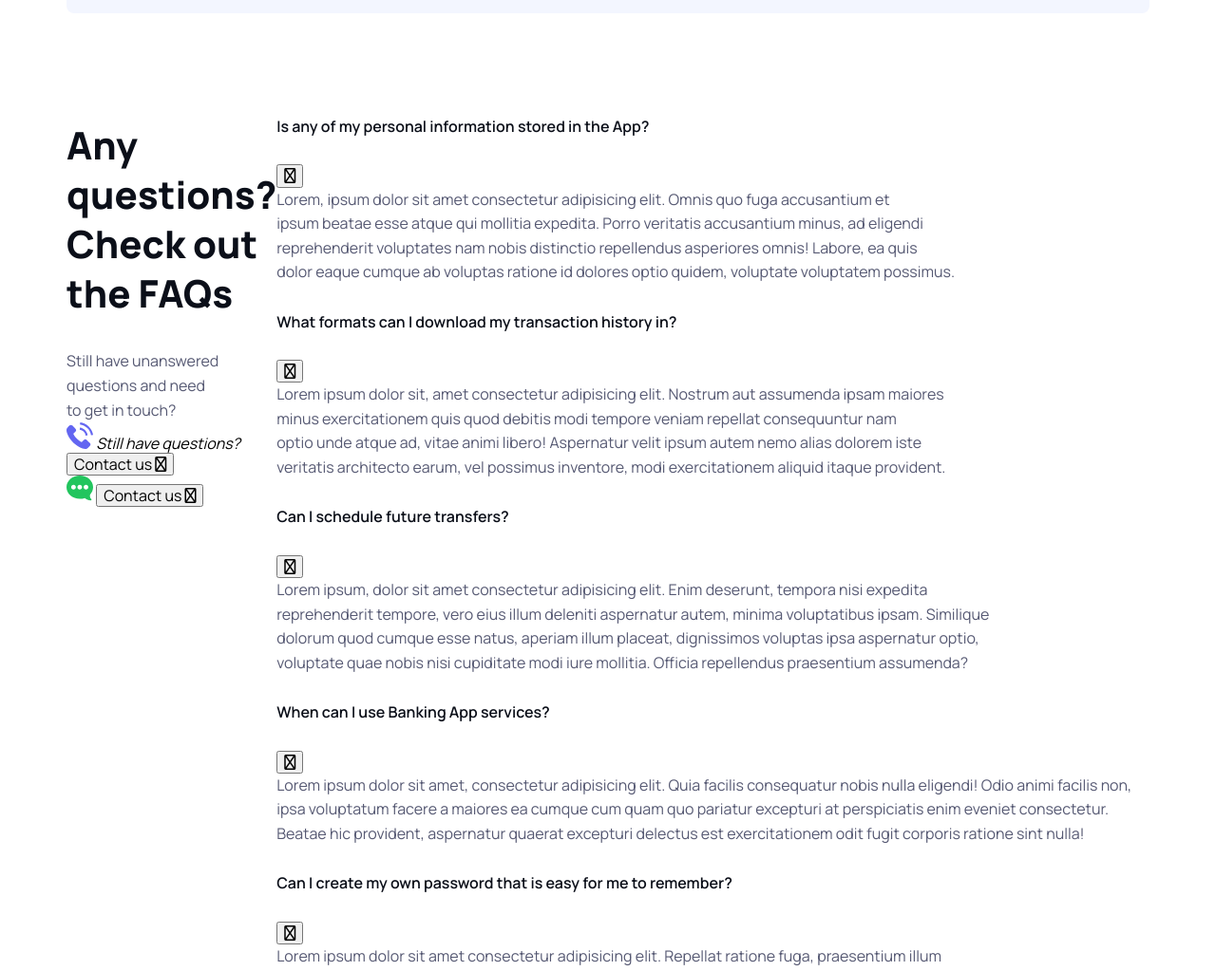
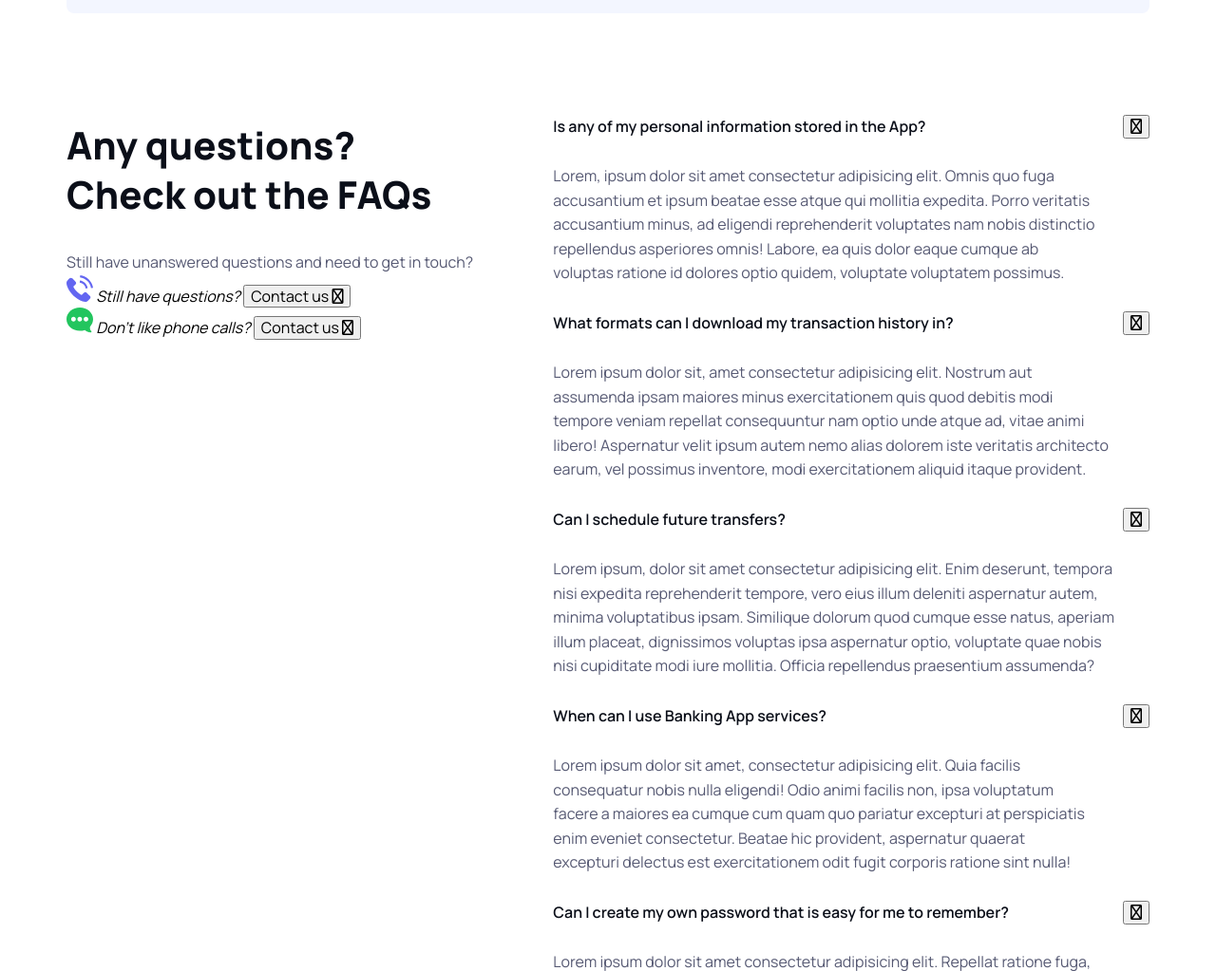
Before and after one commit to MariaFalk-code/SiliconApp, a plain HTML site: page index.html in a window 1280 px wide. Shown: the part 4700-5723 px from the top of the page at 95% size. Drawn offline with nearby package versions, Linux system fonts and the light colour scheme.

Commit message:
continued on the 'faq' sec. Created divs and started moving into place.

```diff
--- a/CSS/main.css
+++ b/CSS/main.css
@@ -647,15 +647,28 @@ small {
 .faq {
   width: 100%;
   height: fit-content;
+  display: grid;
+  grid-template-columns: 1fr auto;
+
 
 }
 .faq-info {
+  width: 100%;
+  margin-right: 8rem;
 
+  h2 {
+    white-space: nowrap;
+}
 }
 
 .faq-acc {
 
 }
+
+.question {
+  justify-content: space-between;
+  }
+
 
 .newsletter {
   background-color: var(--background-grey100);
--- a/index.html
+++ b/index.html
@@ -251,61 +251,78 @@
           </div>
         </section>
 
-        <section class="faq flex-ct">
-          <div faq-info>
+        <section class="faq">
+          <div class="faq-info">
             <h2>Any questions? <br>Check out the FAQs</h2>
             <p>Still have unanswered questions and need to get in touch?</p>
+            <div>
               <img src="/resources/icons and logos/phone.svg" alt="phone icon" />
               <em>Still have questions?</em>
               <button>Contact us <i class="fa-regular fa-arrow-right"></i></button>
+            </div>
+            <div>
               <img src="/resources/icons and logos/textmsg.svg" alt="textbubble icon" />
+              <em>Don't like phone calls?</em>
               <button>Contact us <i class="fa-regular fa-arrow-right"></i></button>
+            </div>
           </div>
 
           <!--Accordion start-->
-          <div faq-acc>
+          <div class="faq-acc flex-column">
+          <div class="question flex-left">
             <h5>Is any of my personal information stored in the App?</h5>
             <button><i class="fa-regular fa-chevron-down"></i></button>
+          </div>
           <p>
             Lorem, ipsum dolor sit amet consectetur adipisicing elit. Omnis quo fuga accusantium et ipsum beatae esse
             atque qui mollitia expedita. Porro veritatis accusantium minus, ad eligendi reprehenderit voluptates nam
             nobis distinctio repellendus asperiores omnis! Labore, ea quis dolor eaque cumque ab voluptas ratione id
             dolores optio quidem, voluptate voluptatem possimus.
           </p>
+          <div class="question flex-left">
             <h5>What formats can I download my transaction history in?</h5>
             <button><i class="fa-regular fa-chevron-down"></i></button>
+          </div>
           <p>
             Lorem ipsum dolor sit, amet consectetur adipisicing elit. Nostrum aut assumenda ipsam maiores minus
             exercitationem quis quod debitis modi tempore veniam repellat consequuntur nam optio unde atque ad, vitae
             animi libero! Aspernatur velit ipsum autem nemo alias dolorem iste veritatis architecto earum, vel possimus
             inventore, modi exercitationem aliquid itaque provident.
           </p>
+          <div class="question flex-left">
             <h5>Can I schedule future transfers?</h5>
             <button><i class="fa-regular fa-chevron-down"></i></button>
+          </div>
           <p>
             Lorem ipsum, dolor sit amet consectetur adipisicing elit. Enim deserunt, tempora nisi expedita reprehenderit
             tempore, vero eius illum deleniti aspernatur autem, minima voluptatibus ipsam. Similique dolorum quod cumque
             esse natus, aperiam illum placeat, dignissimos voluptas ipsa aspernatur optio, voluptate quae nobis nisi
             cupiditate modi iure mollitia. Officia repellendus praesentium assumenda?
           </p>
+          <div class="question flex-left">
             <h5>When can I use Banking App services?</h5>
             <button><i class="fa-regular fa-chevron-down"></i></button>
+          </div>
           <p>
             Lorem ipsum dolor sit amet, consectetur adipisicing elit. Quia facilis consequatur nobis nulla eligendi!
             Odio animi facilis non, ipsa voluptatum facere a maiores ea cumque cum quam quo pariatur excepturi at
             perspiciatis enim eveniet consectetur. Beatae hic provident, aspernatur quaerat excepturi delectus est
             exercitationem odit fugit corporis ratione sint nulla!
           </p>
+          <div class="question flex-left">
             <h5>Can I create my own password that is easy for me to remember?</h5>
             <button><i class="fa-regular fa-chevron-down"></i></button>
+          </div>
           <p>
             Lorem ipsum dolor sit amet consectetur adipisicing elit. Repellat ratione fuga, praesentium illum quisquam
             veritatis voluptas consequuntur nam quia esse, sapiente possimus vero voluptatem. Ipsa excepturi distinctio
             explicabo praesentium reiciendis hic, quibusdam porro expedita minima provident unde doloribus laboriosam
             esse! Ullam laudantium amet eveniet ab odio eius voluptates a distinctio?
           </p>
+          <div class="question flex-left">
             <h5>What happens if I forget or lose my password?</h5>
             <button><i class="fa-regular fa-chevron-down"></i></button>
+          </div>
           <p>
             Lorem ipsum dolor sit amet consectetur adipisicing elit. Soluta vero aperiam mollitia, ullam rem facere
             blanditiis quidem veniam dolore beatae obcaecati. Aperiam, repellat. Tenetur unde praesentium amet veniam
```
Lines whose indentation alone changed are shown as unchanged.
